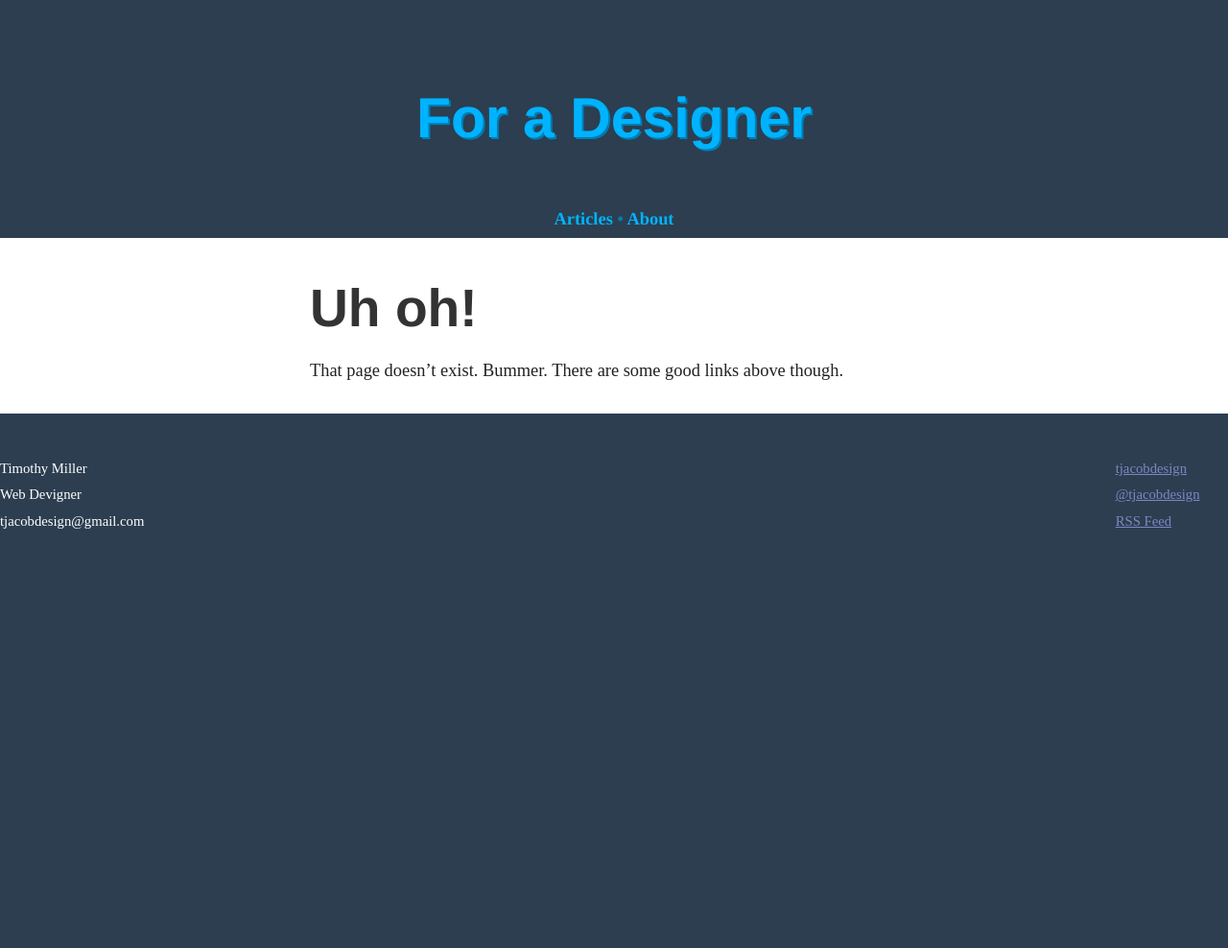
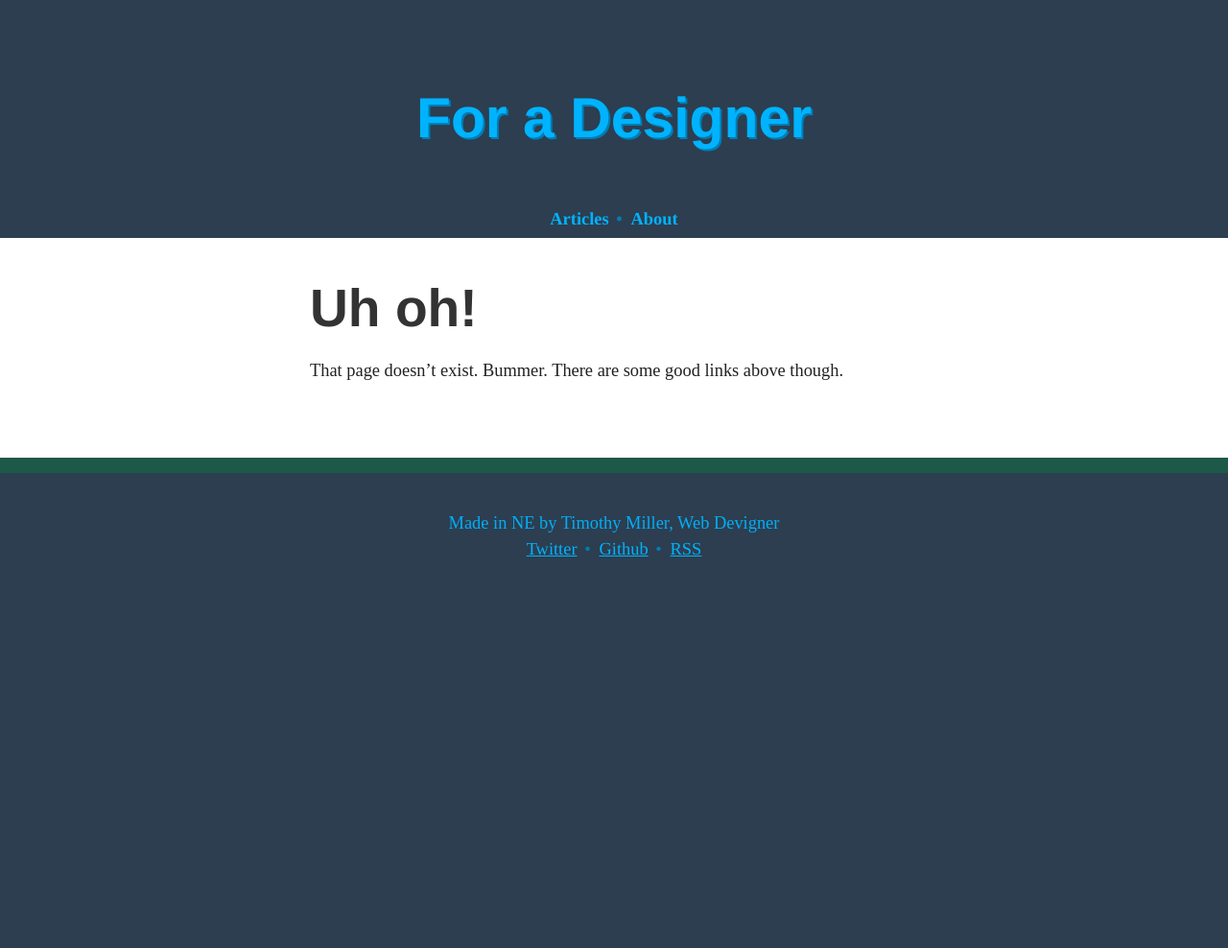
Before and after one commit to WebInspectInc/tjacobdesign.github.io, a Jekyll site: the page built from 404.html, in a window 1280 px wide. Shown: the whole page at 96% size. Built offline with Jekyll 4.4.1, drawn with Linux system fonts in a browser that asks for light colours; some web fonts are replaced; Markdown is read by kramdown in place of the engine named in the settings.

Commit message:
Cleaned up the footer a bit for v1

```diff
--- a/_layouts/default.html
+++ b/_layouts/default.html
@@ -15,7 +15,7 @@
         <div class="site">
           <header class="header">
             <h1 class="cHead"><a href="/">{{ site.name }}</a></h1>
-            <nav>
+            <nav class="nav__main">
               <a href="/articles">Articles</a>
               <a href="/about">About</a>
             </nav>
@@ -24,21 +24,13 @@
           {{ content }}
 
           <footer class="footer">
-            <div class="contact">
-              <p>
-                Timothy Miller<br />
-                Web Devigner<br />
-                tjacobdesign@gmail.com
-              </p>
-            </div>
-            <div class="contact">
-              <p>
-                <a href="https://github.com/tjacobdesign">tjacobdesign</a><br />
-                <a href="https://twitter.com/tjacobdesign">@tjacobdesign</a><br />
-                <a href="/feed">RSS Feed</a>
-              </p>
-            </div>
-          </div>
+            <p>Made in NE by Timothy Miller, Web Devigner</p>
+            <nav>
+              <a href="https://twitter.com/tjacobdesign">Twitter</a>
+              <a href="https://github.com/tjacobdesign">Github</a>
+              <a href="/feed">RSS</a>
+            </nav>
+          </footer>
         </div>
 
     </body>
--- a/css/main.css
+++ b/css/main.css
@@ -146,16 +146,23 @@ a:hover {
   color: #00B3FF;
 }
 
+.nav__main {
+  position: absolute;
+  bottom: 6px;
+}
 
 nav {
-  position: absolute;
-  bottom: 6px;
   width: 100%;
   text-align: center;
+}
+nav a {
+  padding: 0 .5em;
 }
 nav a:after {
   content: " • ";
   color: #007db3;
+  position: absolute;
+  right: -5px;
 }
 nav a:last-child:after {
   content: "";
@@ -167,7 +174,7 @@ nav a:last-child:after {
 
 [role="main"] {
   background: white;
-  margin: 0;
+  padding: 0 0 3em;
 }
 
 [role="main"] h1 a:link,
@@ -204,36 +211,23 @@ nav a:last-child:after {
 }
 
 .footer {
-  font-size: 80%;
-  margin-top: 2em;
-  overflow: hidden;
+  text-align: center;
+  padding: 1.5em 0 2em;
+}
+
+.footer:before {
+  content: '';
+  height: 16px;
+  width: 100%;
+  background: #1C5948;
+  position: absolute;
+  top: -0.5em;
+  left: 0;
 }
 
 .footer p {
-  color: white;
-}
-
-.footer .contact {
-  float: left;
-  margin-right: 2em;
-}
-
-.footer .contact + .contact {
-  float: right;
-}
-
-.footer .contact a {
-  color: #8085C1;
-}
-
-.footer .rss {
-  margin-top: 1.1em;
-  margin-right: -.2em;
-  float: right;
-}
-
-.footer .rss img {
-  border: 0;
+  color: #01AEF8;
+  margin-bottom: 0;
 }
 
 /*****************************************************************************/
```
